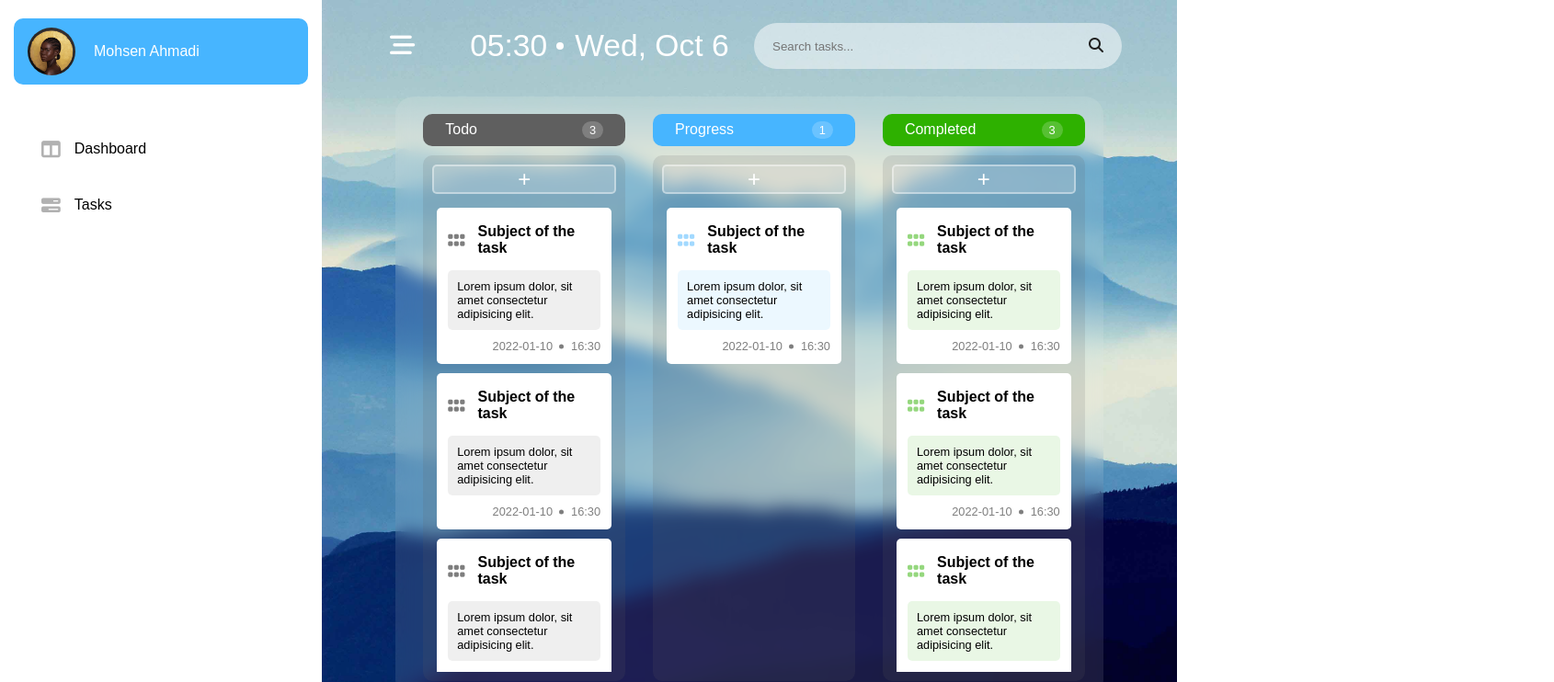
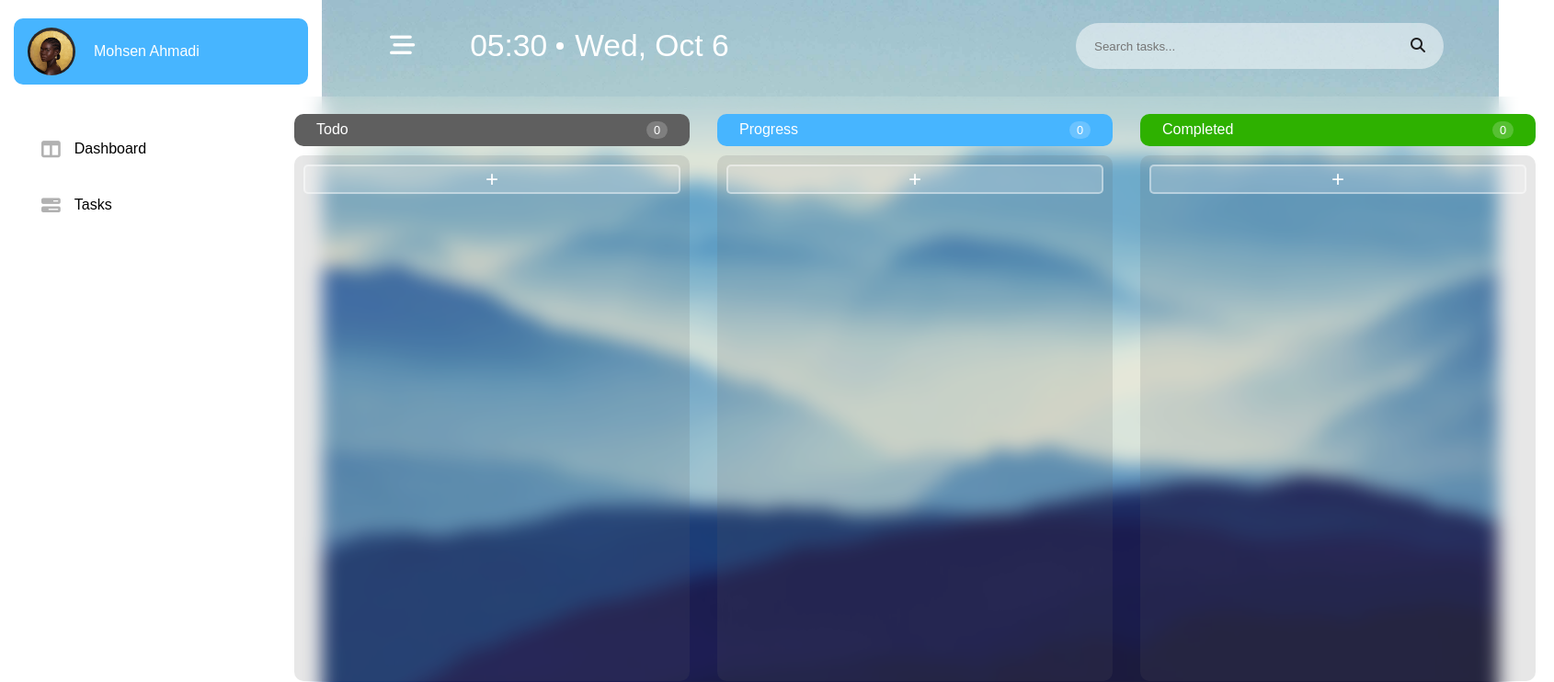
Before and after one commit to mohsen-001/itms-project, a Vue app: page /dashboard in a window 1280 px wide. Shown: the top 742 px of the page at 92% size, 1690 px wide, since content can reach past the window. Built offline with nearby package versions, Linux system fonts and the light colour scheme.

Commit message:
new changes

```diff
--- a/src/components/Task.vue
+++ b/src/components/Task.vue
@@ -1,17 +1,17 @@
 <template>
     <div>
-        <div class="task-bar-item">
+        <div class="task-bar-item" v-for="(item,index) in task" :key="index">
             <div class="task-bar-item-subject">
                 <i class="fa-solid fa-grip"></i>
-                <div class="subject">Subject of the task</div>
+                <div class="subject">{{ item.subject}}</div>
                 <i class="fa-solid fa-up-right-from-square"></i>
             </div>
             <div class="task-bar-item-body">
-                Lorem ipsum dolor, sit amet consectetur adipisicing elit.
+                {{ item.body }}
             </div>
             <div class="task-bar-item-date">
-                <span class="update-date">2022-01-10</span>
-                <span class="update-time">16:30</span>
+                <span class="update-date">{{ item.date }}</span>
+                <span class="update-time">{{ item.time }}</span>
             </div>
         </div>
     </div>
@@ -19,6 +19,9 @@
 
 <script>
 export default {
+    props:{
+        task: Array,
+    },
     name: "task-item",
     data() {
         return {
--- a/src/components/Taskbar.vue
+++ b/src/components/Taskbar.vue
@@ -15,7 +15,8 @@
 
                 <button @click="$emit('addClickBtn')" class="task-bar-add">+</button>
 
-                <div class="task-bar-holder">
+                <div class="task-bar-holder" :class="no_task? 'noTask' : ''">
+                    <p class="no_task_text">No Task</p>
                     <slot></slot>
                 </div>
 
@@ -29,11 +30,39 @@
 <script>
 export default {
     name: "task-bar",
-    props: ["task_bar_header", "task_bar_count", "task_type"]
+    props: ["task_bar_header", "task_bar_count", "task_type"],
+    data(){
+        return {
+            no_task: false,
+        }
+    },
+    updated(){
+        const taskHolderChild = document.querySelector('.task-bar-holder').children;
+        console.log(taskHolderChild.length - 1)
+
+    }
 }
 </script>
 
 <style scoped>
+.no_task_text {
+    display: none;
+}
+.noTask {
+    display: flex;
+    justify-content: center;
+    align-items: center;
+    color: white;
+    opacity: .9;
+    font-weight: 100;
+}
+
+.noTask .no_task_text {
+    display: block;
+}
+
+
+
 .task-title {
     display: flex;
     margin: 40px 0 20px 0;
@@ -93,7 +122,8 @@ export default {
 }
 
 .task-bar .task-bar-body .task-bar-holder {
-    width: 100%;
+    min-width: 400px;
+    /* max-width: 500px; */
     height: 65vh;
     overflow: auto;
     margin-top: 10px;
--- a/src/views/Dashboard.vue
+++ b/src/views/Dashboard.vue
@@ -10,25 +10,21 @@
                     <div class="task-container">
 
                         <!-- TODO -->
-                        <Taskbar task_bar_header="Todo" :task_bar_count="task_todo_count" task_type="todo" @addClickBtn="addTask">
-                            <Task />
-                            <Task />
-                            <Task />
+                        <Taskbar task_bar_header="Todo" :task_bar_count="task.length" task_type="todo"
+                            @addClickBtn="addTask(task)">
+                            <Task :task="task" />
 
                         </Taskbar>
 
                         <!-- inprogress -->
-                        <Taskbar task_type="inprogress-theme" task_bar_header="Progress"
-                            :task_bar_count="task_progress_count">
-                            <Task />
+                        <Taskbar task_type="inprogress-theme" task_bar_header="Progress" :task_bar_count="task1.length" @addClickBtn="addTask(task1)">
+                            <Task :task="task1" />
                         </Taskbar>
 
                         <!-- completed -->
-                        <Taskbar task_type="done-theme" task_bar_header="Completed"
-                            :task_bar_count="task_complete_count">
-                            <Task />
-                            <Task />
-                            <Task />
+                        <Taskbar task_type="done-theme" task_bar_header="Completed" :task_bar_count="task2.length" @addClickBtn="addTask(task2)">
+                            <Task :task="task2" />
+
                         </Taskbar>
                     </div>
                 </div>
@@ -47,9 +43,10 @@ export default {
     name: "Dashboard-page",
     data() {
         return {
-            task_todo_count: '0',
-            task_progress_count: '0',
-            task_complete_count: '0',
+            taskName: '',
+            task: [],
+            task1: [],
+            task2: [],
         }
     },
     components: {
@@ -63,21 +60,18 @@ export default {
             this.$refs.navbar.collapsSidebar()
         },
 
-        addTask(e) {
-            const btnPlace = e.target;
-            console.log(btnPlace);
+        addTask(taskName) {
+            taskName.unshift(
+                {
+                    subject: "Subject of the task1",
+                    body: "Lorem ipsum dolor, ",
+                    date: "2022-01-10",
+                    time: "16:30",
+                });
         }
 
     },
-    mounted() {
 
-            const todoTasks = document.querySelector("#todo .task-bar-holder").children;
-            const inprogressTasks = document.querySelector("#inprogress-theme .task-bar-holder").children;
-            const doneTasks = document.querySelector("#done-theme .task-bar-holder").children;
-            this.task_todo_count = todoTasks.length;
-            this.task_progress_count = inprogressTasks.length;
-            this.task_complete_count = doneTasks.length;
-    }
 };
 </script>
 
@@ -107,8 +101,6 @@ export default {
 }
 
 .task-container {
-    max-width: 95%;
-    height: auto;
     background-color: rgba(255, 255, 255, 0.1);
     border-radius: 20px;
     backdrop-filter: blur(10px);
```
